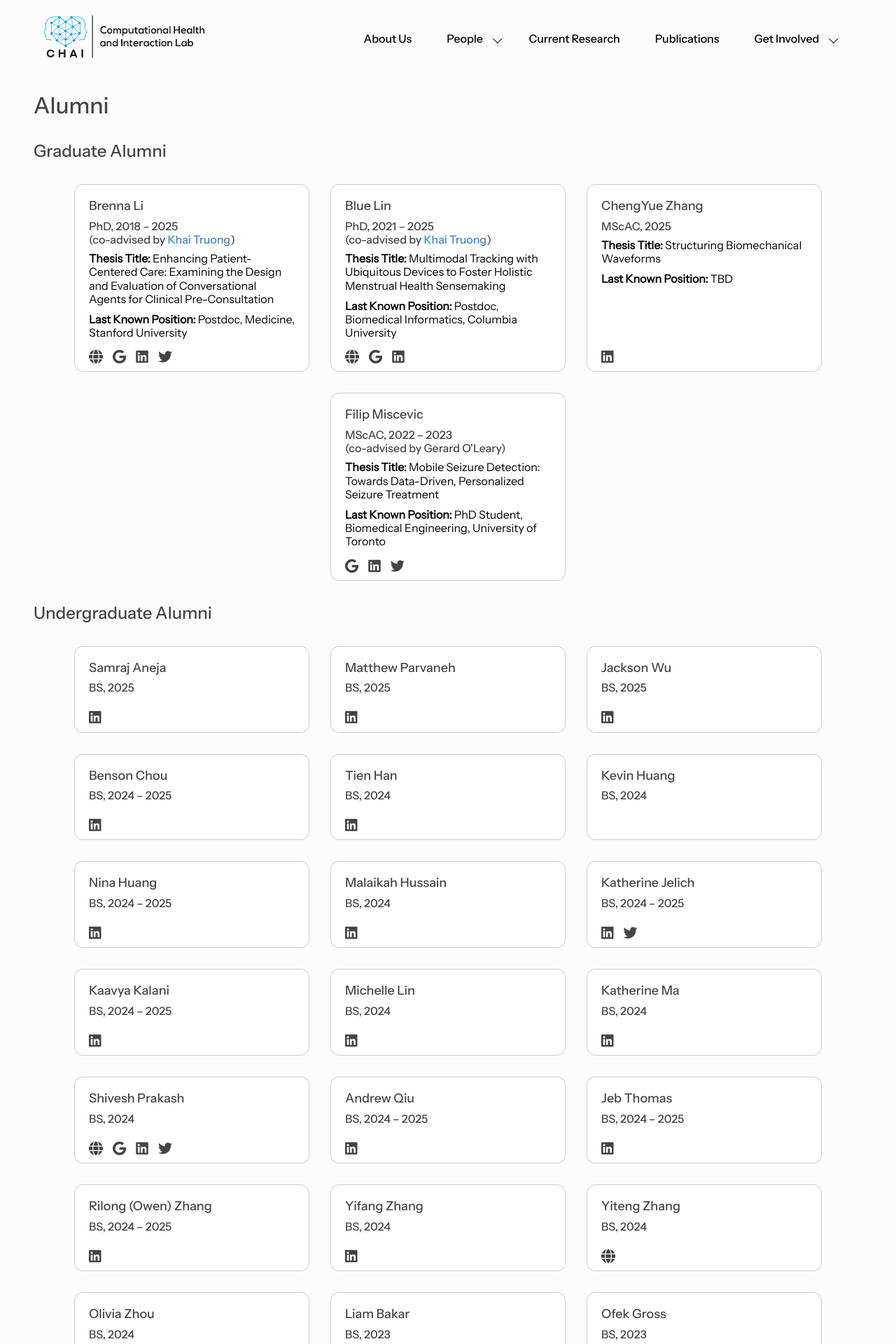
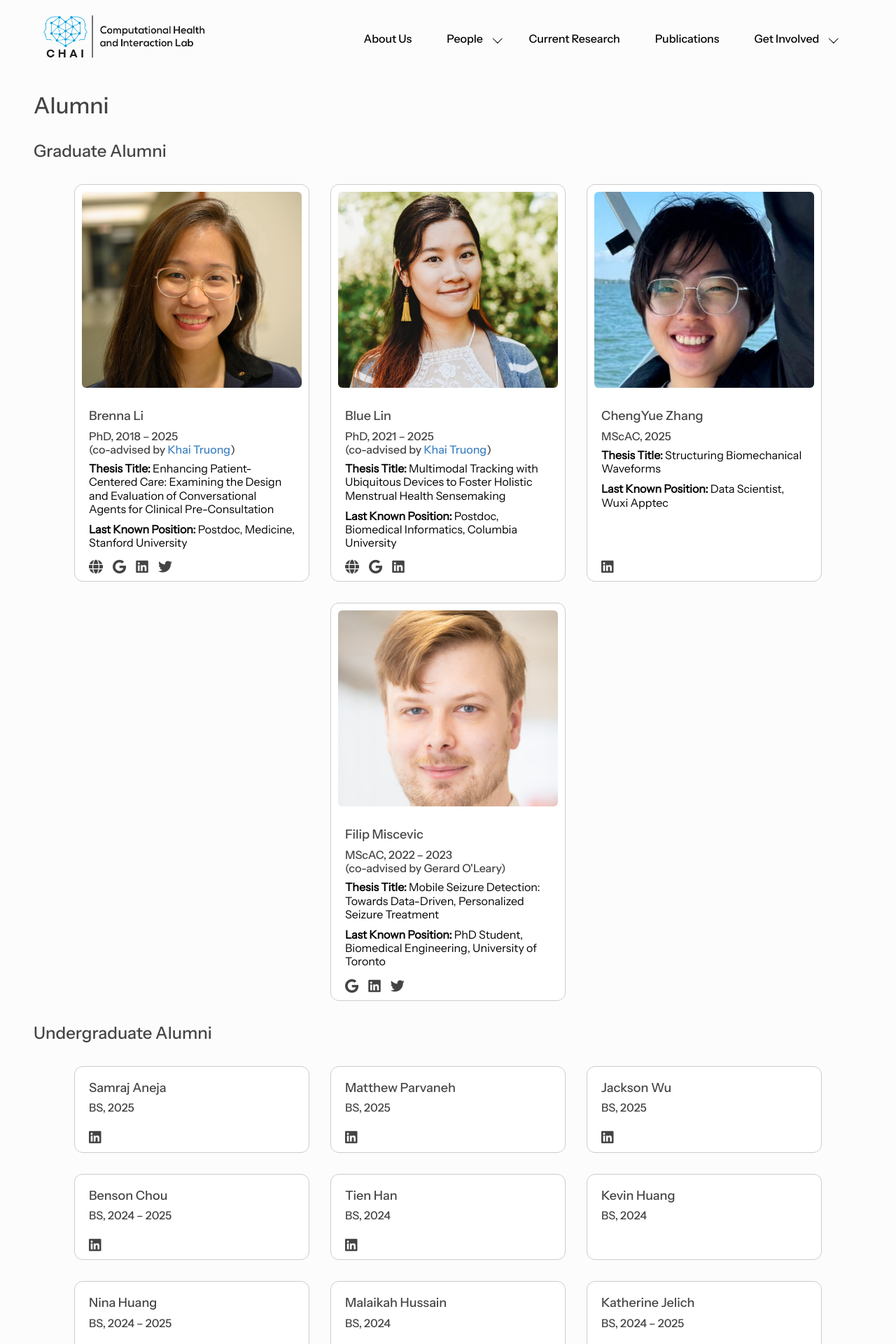
Before and after one commit to chai-toronto/chai-toronto.github.io, a Jekyll site: the page built from alumni/index.html, in a window 1280 px wide. Shown: the top 1920 px of the page at 70% size. Built offline with Jekyll 4.4.1, drawn with Linux system fonts in a browser that asks for light colours.

Commit message:
alum photos and light refactoring

```diff
--- a/_data/members.yml
+++ b/_data/members.yml
@@ -292,7 +292,7 @@
   endyear: 2025
   active: false
   thesis: "Structuring Biomechanical Waveforms"
-  now_at: TBD
+  now_at: Data Scientist, Wuxi Apptec
 
 - id: filip_miscevic
   name: Filip Miscevic
--- a/_includes/alumni_grid.html
+++ b/_includes/alumni_grid.html
@@ -3,6 +3,16 @@
 		{% for member in include.alumni %}
 		<div class="persona-card">
 			<div class="persona-card-inner">
+
+				{% if include.is_grad == 'True' %}
+				<div class="persona-image">
+					{% if member.image %}
+					<img src="{{ member.image }}" alt="{{ member.name }}">
+					{% else %}
+					<div class="placeholder-img"></div>
+					{% endif %}
+				</div>
+				{% endif %}
 
 				<div class="persona-info">
 					<div class="persona-name">
@@ -15,7 +25,7 @@
 						{% else %}
 						{{ member.startyear }}
 						{% endif %}
-	          <br/>
+						<br />
 						{% if member.coadvisor and include.is_grad == 'True' %}
 						(co-advised by {% include author_list.html authors=member.coadvisor %})
 						{% endif %}
--- a/_includes/awards_grid.html
+++ b/_includes/awards_grid.html
@@ -11,7 +11,6 @@
     </div>
 
     <!-- Award blocks - will display below logo on mobile, on right for desktop -->
-      <div class="award-blocks">
     <div class="award-block">
       <div class="people-grid awards-grid">
         <div class="cards-wrapper">
@@ -25,7 +24,7 @@
                 <div class="persona-description">
                   {% for winner in award.winners %}
                   {% include author_list.html authors=winner.name %}
-                        ({{ winner.year }}){% if forloop.last %}{% else %}<br/> {% endif %}
+                  ({{ winner.year }}){% if forloop.last %}{% else %}<br /> {% endif %}
                   {% endfor %}
                 </div>
               </div>
@@ -36,7 +35,6 @@
       </div>
     </div>
   </div>
-    </div>
   {% endfor %}
 </div>
 {% endcapture %}
--- a/_sass/_awards.scss
+++ b/_sass/_awards.scss
@@ -45,16 +45,14 @@
         }
       }
 
-        .award-blocks {
+      .award-block {
         flex: 1 1 auto;
         margin-top: 0;
+        margin-bottom: 1rem;
 
         @include breakpoint-md-down {
           width: 100%;
         }
-
-          .award-block {
-            margin-bottom: 1rem;
 
         .people-grid.awards-grid {
           margin-top: 0.5rem;
@@ -141,7 +139,6 @@
         }
       }
     }
-      }
 
     .org-section:not(:last-child) {
       border-bottom: 1px solid $grayLighter;
```
Lines whose indentation alone changed are shown as unchanged.
